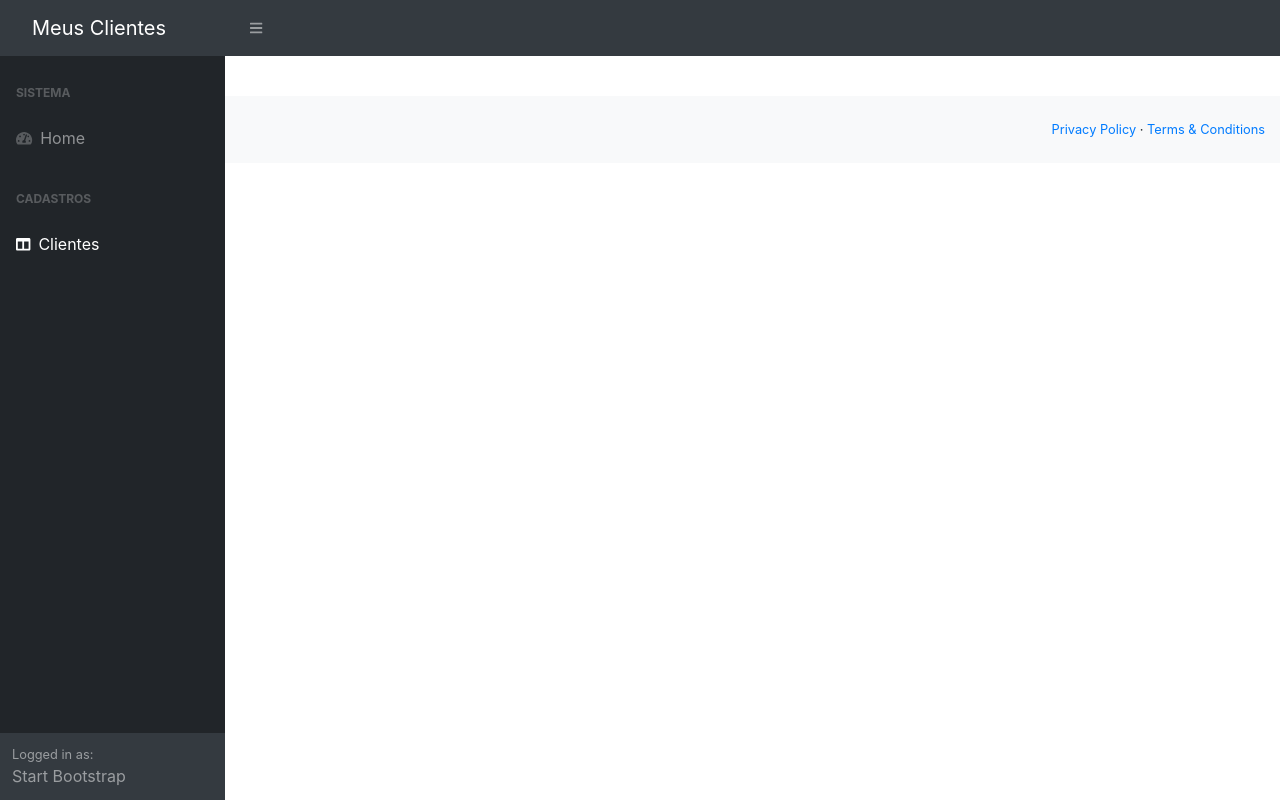
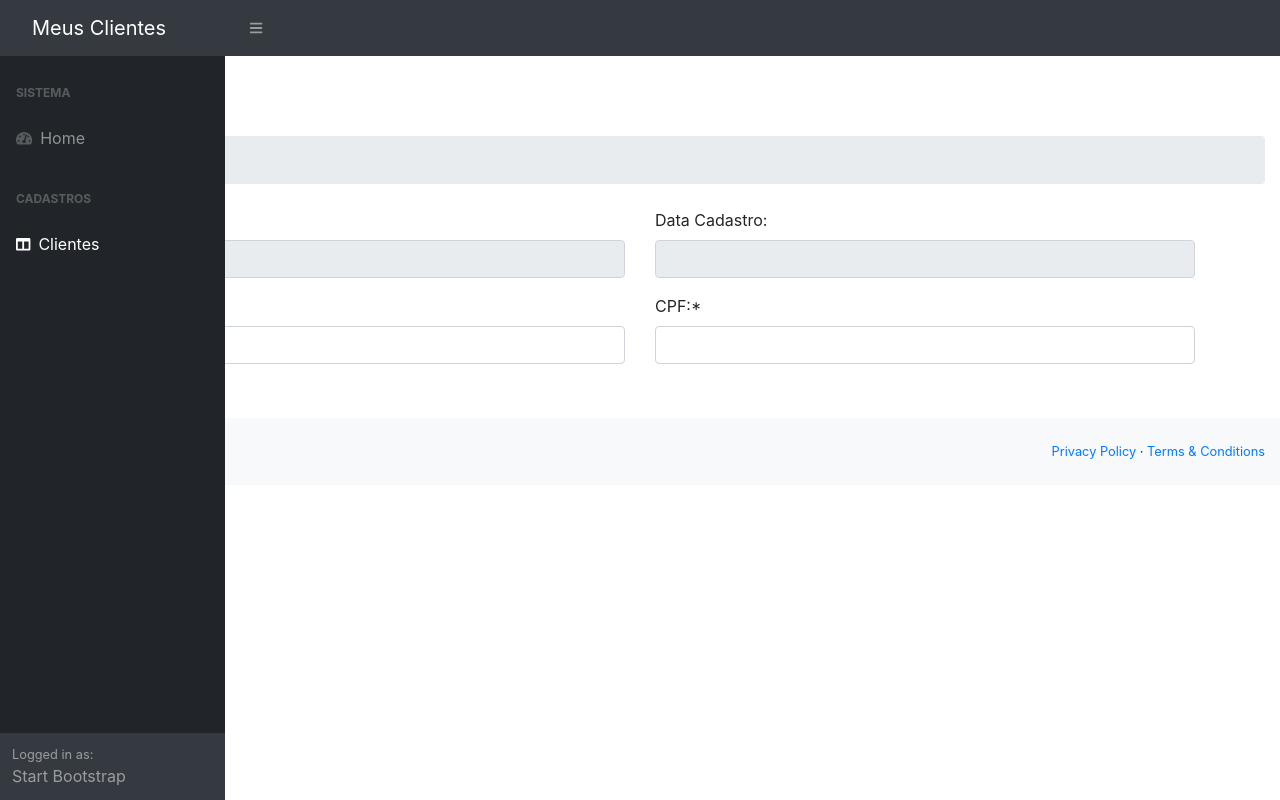
Before and after one commit to ThePetterMaster/clientes-front-angular, an Angular app: page /clientes-form in a window 1280 px wide. Built offline with nearby package versions, Linux system fonts and the light colour scheme.

Commit message:
feat: Populando o cliente através do formulário

```diff
--- /dev/null
+++ b/src/app/clientes/cliente.ts
@@ -0,0 +1,8 @@
+export class Cliente{
+
+    id :number;
+    nome: string;
+    cpf: string;
+    dataCadastro: string;
+
+}
--- a/src/app/clientes/clientes-form/clientes-form.component.html
+++ b/src/app/clientes/clientes-form/clientes-form.component.html
@@ -1 +1,45 @@
-<p>clientes-form works!</p>
+<h1 class="mt-4">Clientes</h1>
+<ol class="breadcrumb mb-4">
+    <li class="breadcrumb-item active">Cadastro</li>
+</ol>
+<div class="container">
+<form>
+    <div class="row">
+        <div class="col-md-6">
+            <div class="form-group">
+                <label> ID: </label>
+                <input type="text" class="form-control"  disabled="true"  [ngModel]="cliente.id" name="id"/>
+            </div>
+        </div>
+        <div class="col-md-6">
+            <div class="form-group">
+                <label> Data Cadastro: </label>
+                <input type="text" class="form-control" disabled="true" [ngModel]="cliente.dataCadastro" name="dataCadastro"/>
+            </div>
+        </div>
+
+    </div>
+    <div class="row">
+        <div class="col-md-6">
+            <div class="form-group">
+                <label> Nome:* </label>
+                <input type="text" class="form-control" [(ngModel)]="cliente.nome" name="nome"/>
+            </div>
+        </div>
+        <div class="col-md-6">
+            <div class="form-group">
+                <label> CPF:* </label>
+                <input type="text" class="form-control"  [(ngModel)]="cliente.cpf" name="cpf"/>
+            </div>
+        </div>
+
+    </div>
+    <div class="row">
+        <div class="col-md-2">
+            <button type="submit" class="btn btn-success"   (click)="clicar()">
+                <i class="fa fa-save"></i> Salvar
+            </button>
+        </div>
+    </div>
+</form>
+</div>
--- a/src/app/clientes/clientes-form/clientes-form.component.ts
+++ b/src/app/clientes/clientes-form/clientes-form.component.ts
@@ -1,4 +1,5 @@
 import { Component, OnInit } from '@angular/core';
+import {Cliente} from '../cliente'
 
 @Component({
   selector: 'app-clientes-form',
@@ -6,10 +7,16 @@
   styleUrls: ['./clientes-form.component.css']
 })
 export class ClientesFormComponent implements OnInit {
+  cliente:Cliente;
 
-  constructor() { }
+  constructor() {
+    this.cliente = new Cliente();
+   }
 
   ngOnInit(): void {
   }
+  clicar(){
+    console.log(this.cliente)
+  }
 
 }
--- a/src/app/clientes/clientes.module.ts
+++ b/src/app/clientes/clientes.module.ts
@@ -1,5 +1,6 @@
 import { NgModule } from '@angular/core';
 import { CommonModule } from '@angular/common';
+import { FormsModule } from '@angular/forms';
 
 import { ClientesRoutingModule } from './clientes-routing.module';
 import { ClientesFormComponent } from './clientes-form/clientes-form.component';
@@ -9,7 +10,8 @@
   declarations: [ClientesFormComponent],
   imports: [
     CommonModule,
-    ClientesRoutingModule
+    ClientesRoutingModule,
+    FormsModule,
   ],
   exports: [
     ClientesFormComponent,
```
